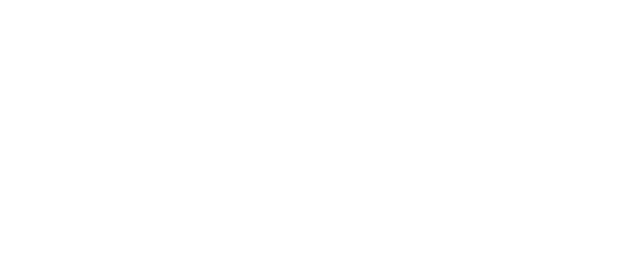
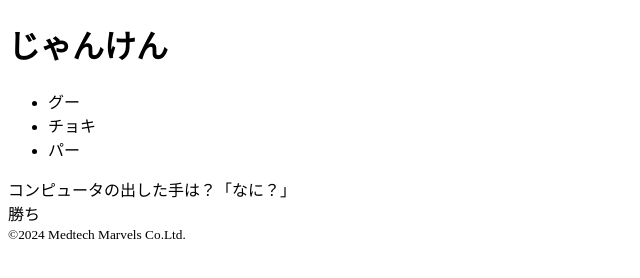
Before and after one commit to igaigamusic/1102Gs_Kadai, a plain HTML site: page index.html in a window 1280 px wide. Shown: the whole page, without its empty margins (0-640 px from the left). Drawn offline with Linux system fonts and the light colour scheme.

Commit message:
じゃんけんアプリテンプレートとコピーライトを追加

```diff
--- a/index.html
+++ b/index.html
@@ -3,9 +3,26 @@
 <head>
     <meta charset="UTF-8">
     <meta name="viewport" content="width=device-width, initial-scale=1.0">
-    <title>Document</title>
+    <link rel="stylesheet" href="css/sample.css">
+    <title>タイトルをここに入れる</title>
 </head>
 <body>
+    <header>
+        <h1>じゃんけん</h1>
+    </header>
+
+    <main>
+        <ul>
+            <li id="gu_btn">グー</li>
+            <li id="cho_btn">チョキ</li>
+            <li id="par_btn">パー</li>
+        </ul>
+        <div>コンピュータの出した手は？「<span id="pc_hands">なに？</span>」</div>
+        <div id="judgment">勝ち</div>
+    </main>
+
+    <footer><small>&copy;2024 Medtech Marvels Co.Ltd.</small></footer>
+    <script>
 
 </body>
 </html>
```
